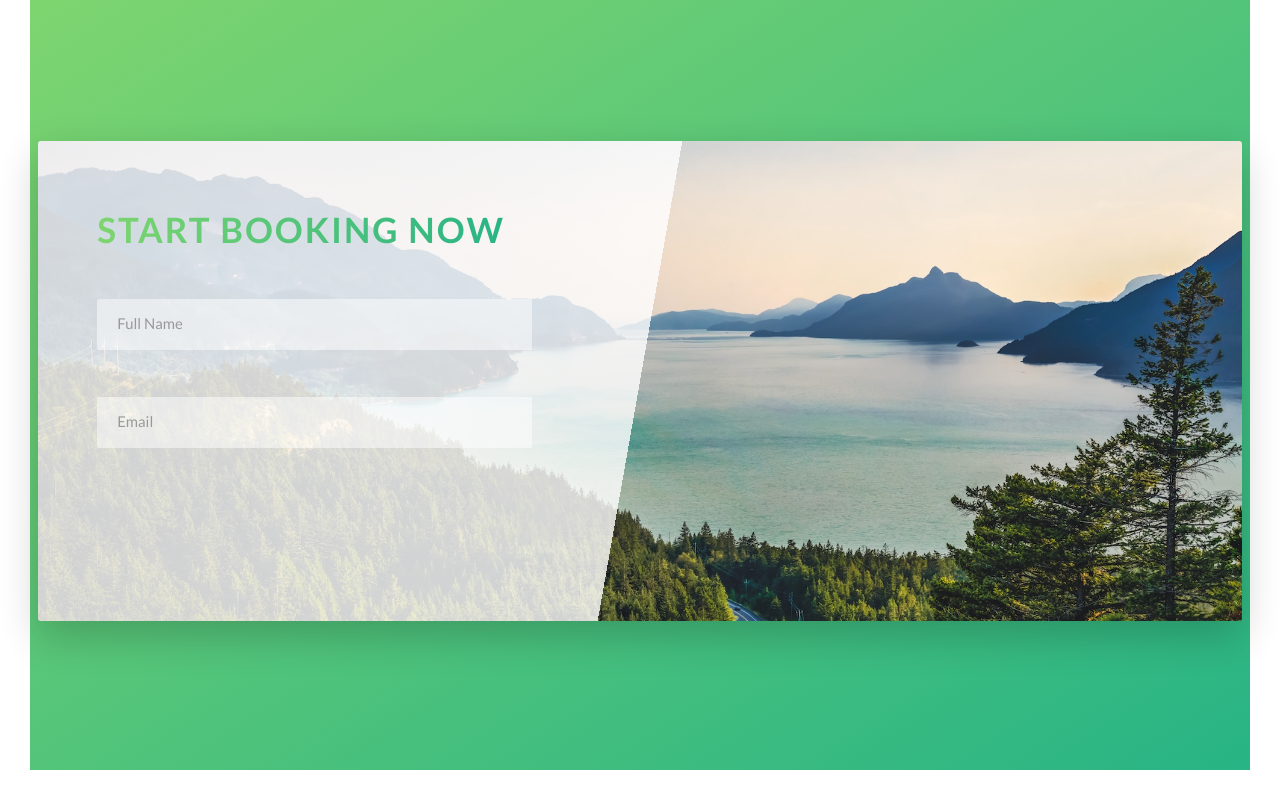
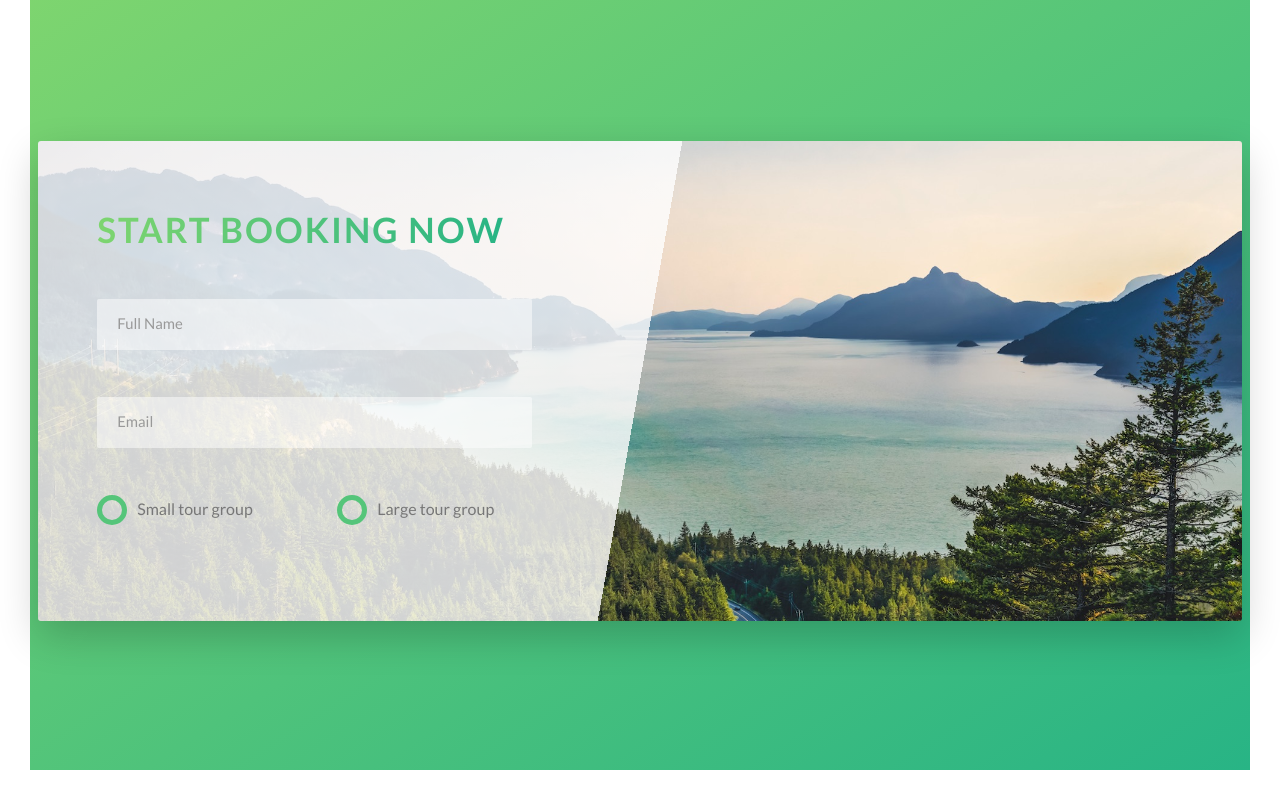
Before and after one commit to RemmySpicy/ujs-natours, a website: page index.html in a window 1280 px wide. Shown: the part 4750-5550 px from the top of the page. Drawn offline with Linux system fonts and the light colour scheme.

Commit message:
Complete form radio button style

```diff
--- a/index.html
+++ b/index.html
@@ -270,6 +270,24 @@
                                     <input id="email" class="form__input" placeholder="Email" required>
                                     <label for="email" class="form__label">Email</label>
                                 </div>
+
+                                <div class="form__group">
+                                    <div class="form__radio-group">
+                                        <input type="radio" name="size" class="form__radio-input" id="small">
+                                        <label for="small" class="form__radio-label">
+                                            <span class="form__radio-button"></span>
+                                            Small tour group
+                                        </label>
+                                    </div>
+
+                                    <div class="form__radio-group">
+                                        <input type="radio" name="size" class="form__radio-input" id="large">
+                                        <label for="large" class="form__radio-label">
+                                            <span class="form__radio-button"></span>
+                                            Large tour group
+                                        </label>
+                                    </div>
+                                </div>
                             </form>
                         </div>
                     </div>
--- a/sass/components/_form.scss
+++ b/sass/components/_form.scss
@@ -16,6 +16,7 @@
         border-bottom: 3px solid transparent;
         width: 90%;
         display: block;
+        transition: all .3s;
     }
 
     &__input:focus {
@@ -47,4 +48,49 @@
         visibility: hidden;
         translate: 0 -40px;
     }
+
+
+    // RADIO GROUP
+    &__radio-group {
+        width: 49%;
+        display: inline-block;
+    }
+
+    &__radio-input {
+        display: none;
+    }
+
+    &__radio-label {
+        font-size: $fs-400;
+        position: relative;
+        cursor: pointer;
+        padding-left: 2.5rem;
+    }
+
+    &__radio-button {
+        position: absolute;
+        height: 1.87rem;
+        width: 1.87rem;
+        border: 5px solid $clr-primary;
+        border-radius: 50%;
+        display: inline-block;
+        top: -4px;
+        left: 0;
+
+        &::after {
+            @include centerDiv;
+            content: '';
+            display: inline-block;
+            width: .8rem;
+            height: .8rem;
+            border-radius: 50%;
+            background-color: $clr-primary;
+            opacity: 0;
+            transition: all .2s;
+        }
+    }
+
+    &__radio-input:checked ~ &__radio-label &__radio-button::after {
+        opacity: 1;
+    }
 }
```
Also changed, not shown: css/style.css, 1 other file.
